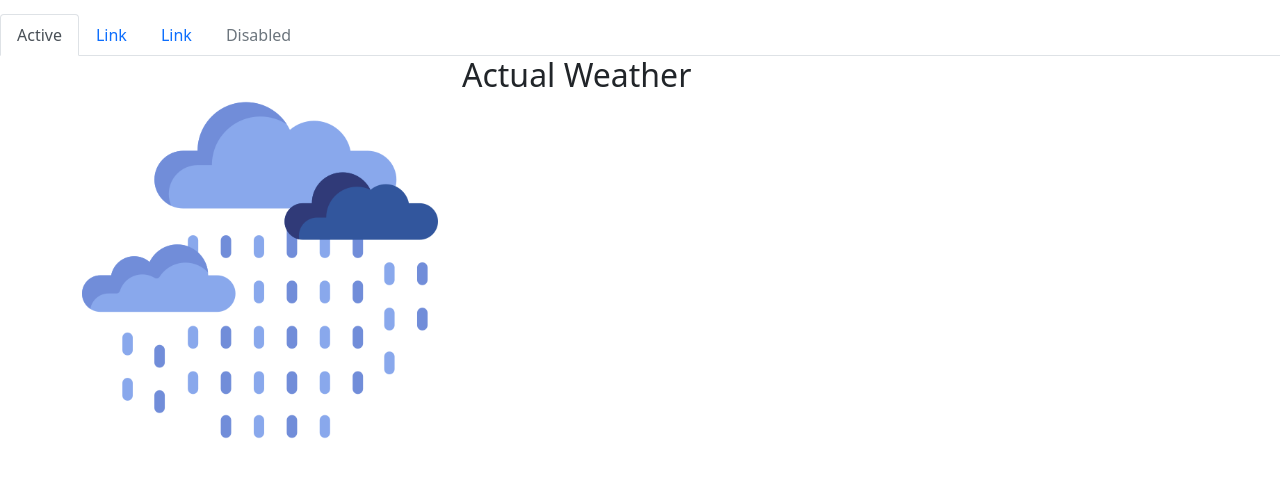
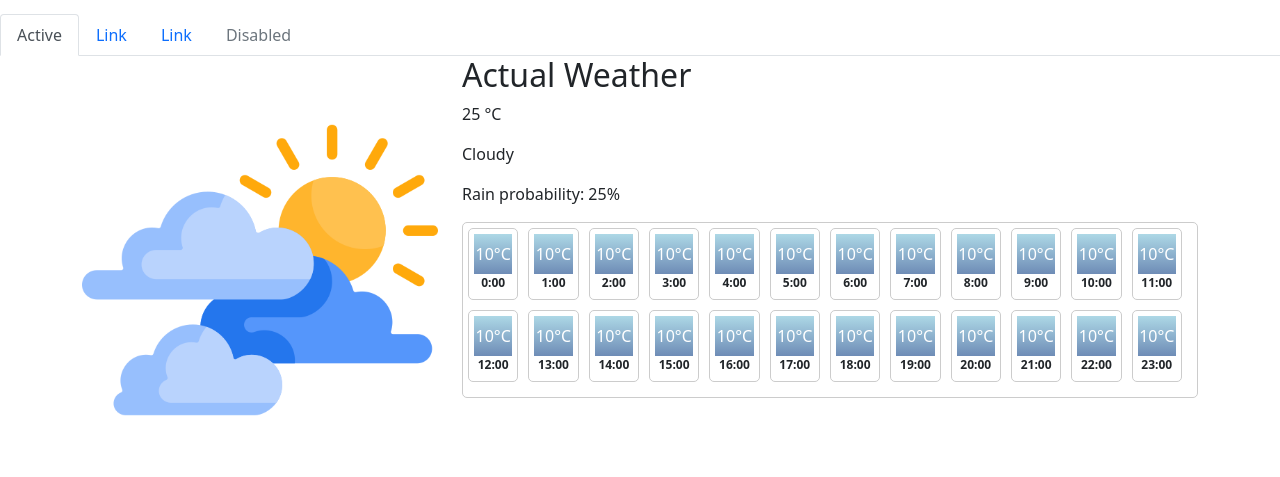
Before and after one commit to KyryloYefremov/WeatherApp, a Django app: page / in a window 1280 px wide. Shown: the part 56-533 px from the top of the page. Run offline with Django 5.2, Linux system fonts and the light colour scheme.

Commit message:
add forecast timely

```diff
--- a/weatherapp/weather/static/css/style.css
+++ b/weatherapp/weather/static/css/style.css
@@ -8,3 +8,40 @@
     margin-right: 10%;
     margin-top: 10%;
 }
+
+/* Style for the time list */
+.time-list {
+  display: flex;
+  flex-wrap: wrap; /* Allow items to wrap to the next line */
+  border: 1px solid #ccc; /* Border for the time list */
+  padding: 5px; /* Padding to separate the border from items */
+  border-radius: 5px; /* Soften the border corners */
+}
+
+/* Style for each time item */
+.time-item {
+  width: calc(100% / 12 - 10px); /* Calculate width for each item (minus margins) to fit 12 items per row */
+  margin-right: 10px; /* Adjust spacing between squares */
+  margin-bottom: 10px; /* Adjust spacing between rows */
+  border: 1px solid #ccc; /* Border for each time item */
+  padding: 5px; /* Padding to separate the border from content */
+  border-radius: 5px; /* Soften the border corners */
+}
+
+/* Style for the degrees */
+.degrees {
+  width: 100%; /* Occupy the full width of the time item */
+  height: 40px; /* Adjust height as needed */
+  background: linear-gradient(to bottom, #ADD8E6, #6e8cb6); /* Soft blue gradient background */
+  color: white; /* White text color */
+  text-align: center;
+  line-height: 40px; /* Center text vertically */
+}
+
+/* Style for the time */
+.time {
+  height: 20px; /* Adjust height as needed */
+  font-size: 12px; /* Adjust font size as needed */
+  text-align: center;
+  font-weight: bold;
+}
--- a/weatherapp/weather/templates/index.html
+++ b/weatherapp/weather/templates/index.html
@@ -68,12 +68,28 @@
     <!-- First column with 1/4 width (3/12) -->
     <div class="col-md-4">
       <!-- Content for the first column -->
-      <img src="{% static 'images/icon-rain.png' %}" alt="" id="weather-img">
+      <img src="{% static 'images/icon-clouds-sun.png' %}" alt="" id="weather-img">
     </div>
     <!-- Second column with 3/4 width (9/12) -->
     <div class="col-md-8">
       <!-- Content for the second column -->
-      <h2>Actual Weather</h2>
+        <h2>Actual Weather</h2>
+        <p>
+            <span class="temp">25</span>
+            <span class="temp-symbol">°C</span>
+        </p>
+        <p>Cloudy</p>
+        <p>Rain probability: 25%</p>
+
+        <div class="time-list">
+            {% for t in time %}
+            <div class="time-item">
+              <div class="degrees">10°C</div>
+              <div class="time">{{t}}</div>
+            </div>
+            {% endfor %}
+        </div>
+
     </div>
   </div>
 </div>
--- a/weatherapp/weather/views.py
+++ b/weatherapp/weather/views.py
@@ -4,4 +4,5 @@ from django.shortcuts import render
 
 
 def index(request):
-    return render(request, 'index.html')
+    time = [f"{i}:00" for i in range(24)]
+    return render(request, 'index.html', {'time': time})
```
